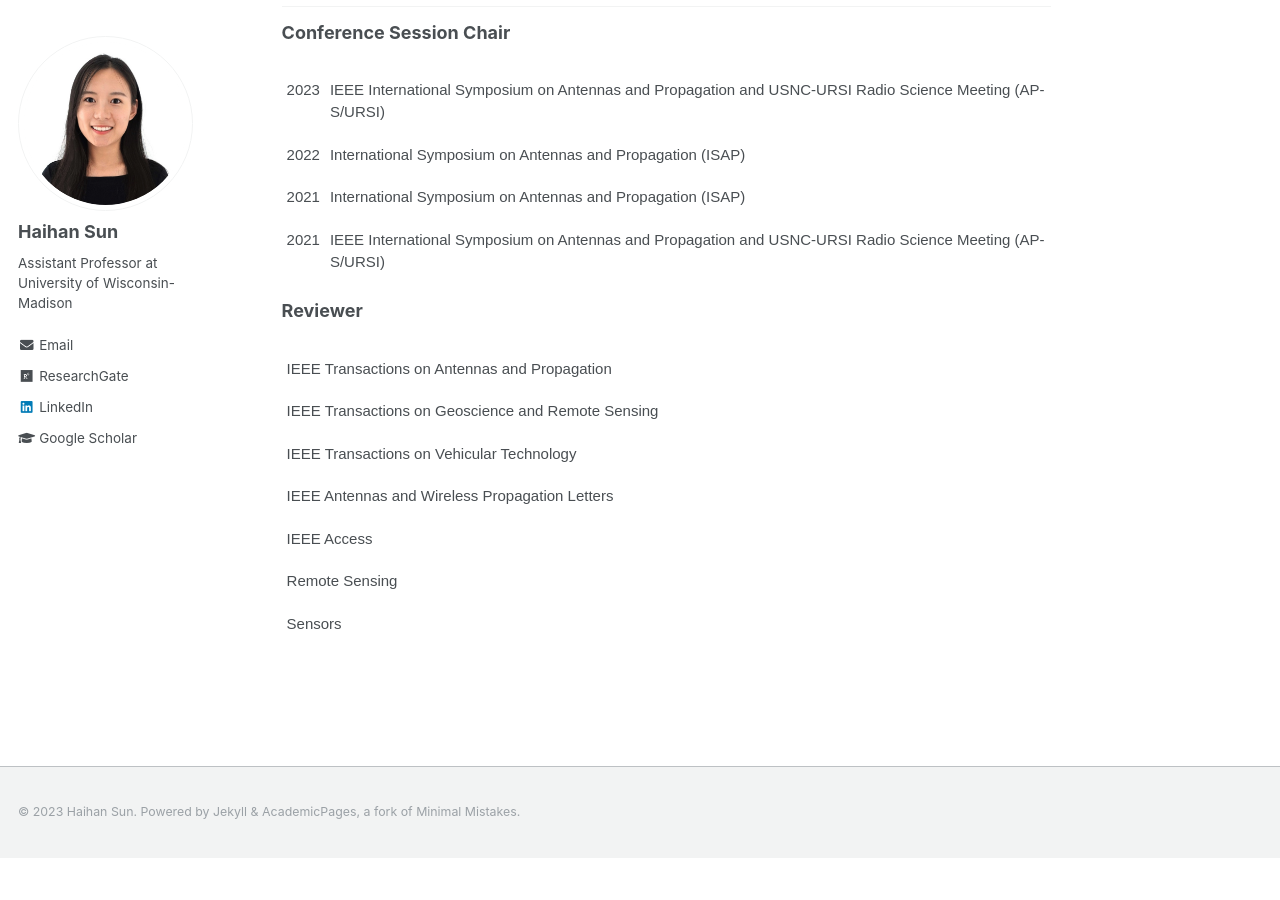
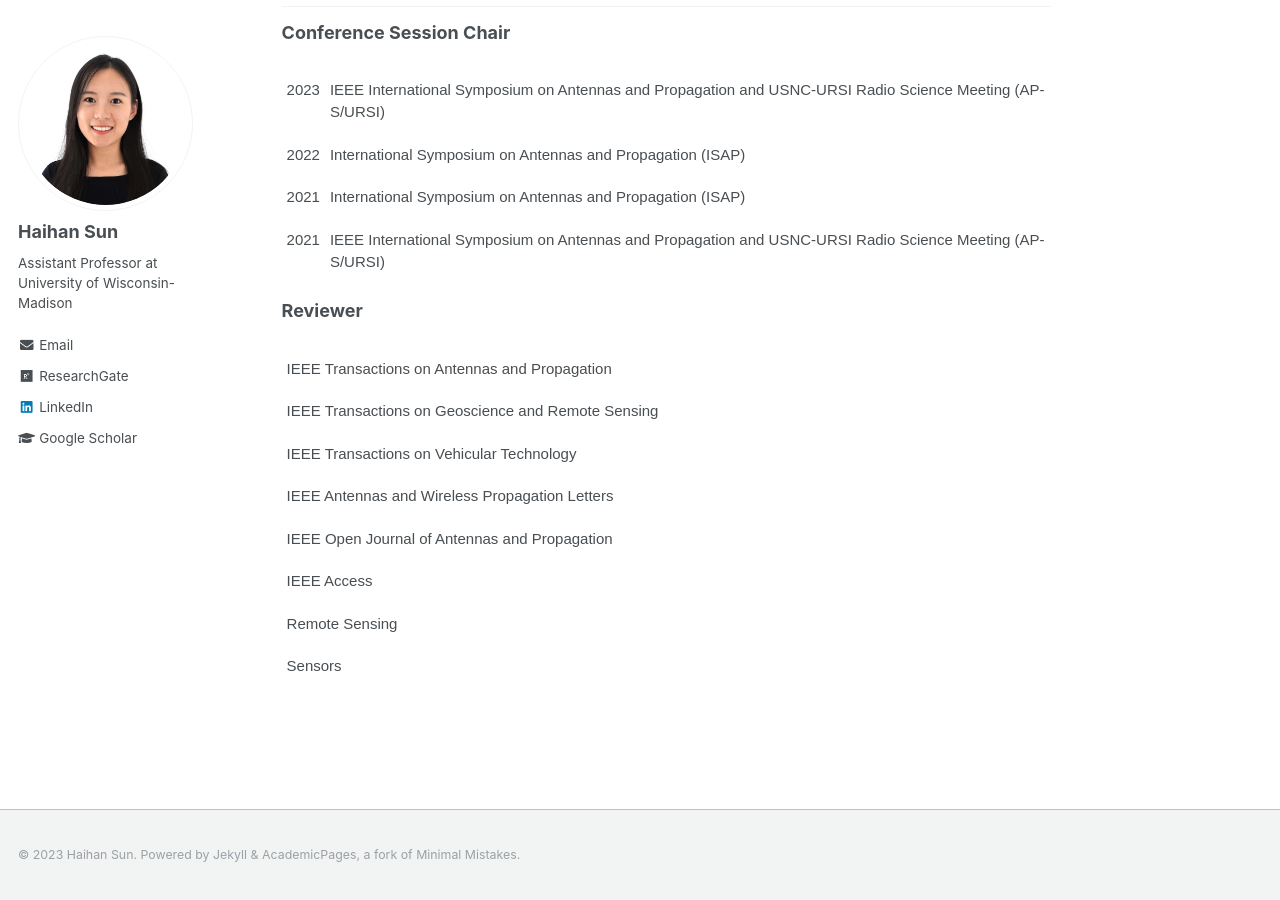
Before and after one commit to Haihan-Sun/Haihan-Sun.github.io, a Jekyll site: the page built from _pages/about.md, in a window 1280 px wide and 900 px high, scrolled down 1350 px. Built offline with Jekyll 4.4.1, drawn with Linux system fonts in a browser that asks for light colours; before the commit the page ends 2208 px from its top, so only the background shows below that.

Commit message:
Update about.md

```diff
--- a/_pages/about.md
+++ b/_pages/about.md
@@ -106,31 +106,27 @@ My group has two fully-funded PhD positions starting in Spring/Fall 2024. More i
 <tbody>
   <tr>
     <td class="tg-ko0z">IEEE Transactions on Antennas and Propagation </td>
-
   </tr>
   <tr>
     <td class="tg-ko0z">IEEE Transactions on Geoscience and Remote Sensing</td>
-
   </tr>
   <tr>
     <td class="tg-ko0z">IEEE Transactions on Vehicular Technology</td>
-
   </tr>
   <tr>
     <td class="tg-ko0z">IEEE Antennas and Wireless Propagation Letters</td>
-
+  </tr>
+  <tr>
+    <td class="tg-ko0z">IEEE Open Journal of Antennas and Propagation</td>
   </tr>
     <tr>
     <td class="tg-ko0z">IEEE Access</td>
-
   </tr>
   <tr>
     <td class="tg-ko0z">Remote Sensing</td>
-
   </tr>
   <tr>
     <td class="tg-ko0z">Sensors</td>
-
   </tr>
 </tbody>
 </table>
```
